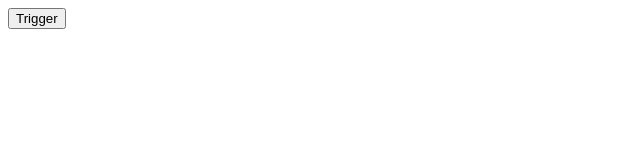
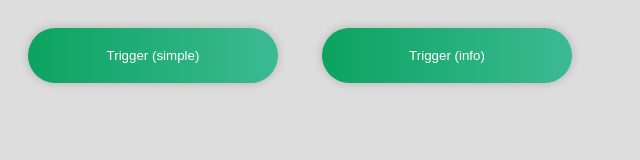
Before and after one commit to veteri/easy-popup, a plain HTML site: page index.html in a window 1280 px wide. Shown: the whole page, without its empty margins (0-640 px from the left). Drawn offline with Linux system fonts and the light colour scheme.

Commit message:
Adding 2 demo button trigger for popups

```diff
--- a/index.html
+++ b/index.html
@@ -4,13 +4,48 @@
         <meta charset="UTF-8">
         <title>Popup Widget</title>
         <link rel="stylesheet" href="easypopups.css">
+        <style>
+            body {
+                width: 100vh;
+                height: 100vh;
+                background: #ddd;
+            }
+            button {
+                width: 250px;
+                height: 55px;
+                margin: 20px;
+                border: none;
+                border-radius: 40px;
+                text-align: center;
+                color: #fff;
+                cursor: pointer;
+
+                background-size: 300% 100%;
+                background-image: linear-gradient(to right, #0ba360, #3cba92, #30dd8a, #2bb673);
+                box-shadow: 0 0 10px rgba(0, 0, 0, 0.2);
+                transition: all 300ms ease-in-out;
+            }
+
+            button:hover {
+                background-position: 100% 0;
+            }
+
+            button:focus {
+                outline: none;
+            }
+        </style>
     </head>
     <body>
 
-        <button data-ptarget="info">Trigger</button>
+        <button data-ptarget="example1">Trigger (simple)</button>
+        <button data-ptarget="example2">Trigger (info)</button>
 
-        <div data-popup="info" data-ptype="simple" data-ptitle="Custom title">
+        <div data-popup="example1" data-ptype="simple" data-ptitle="Custom title">
            Your popup content here.
+        </div>
+
+        <div data-popup="example2" data-ptype="info" data-ptitle="Custom title">
+            Your info here.
         </div>
 
         <script src="easypopups.js"></script>
```
